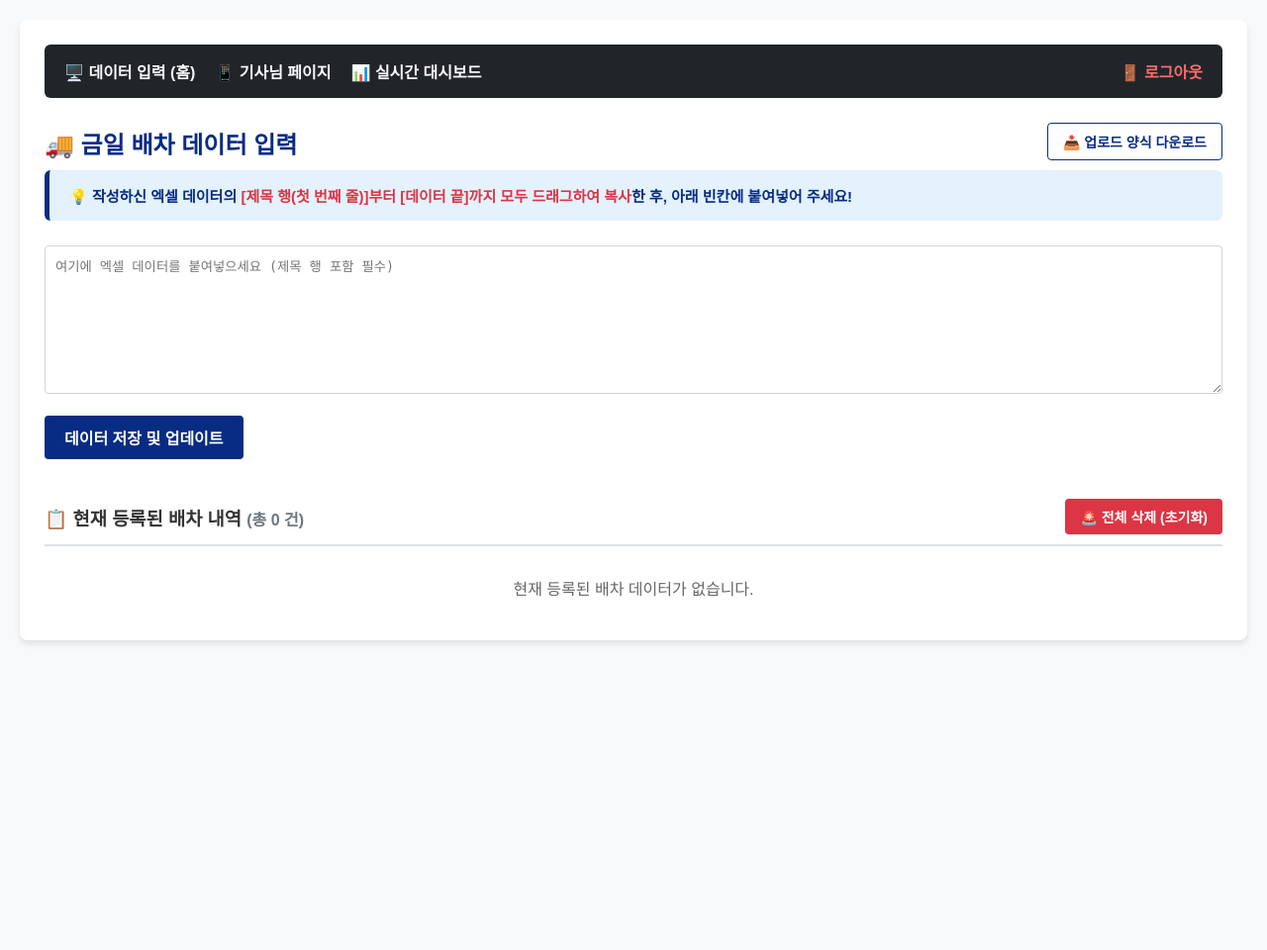
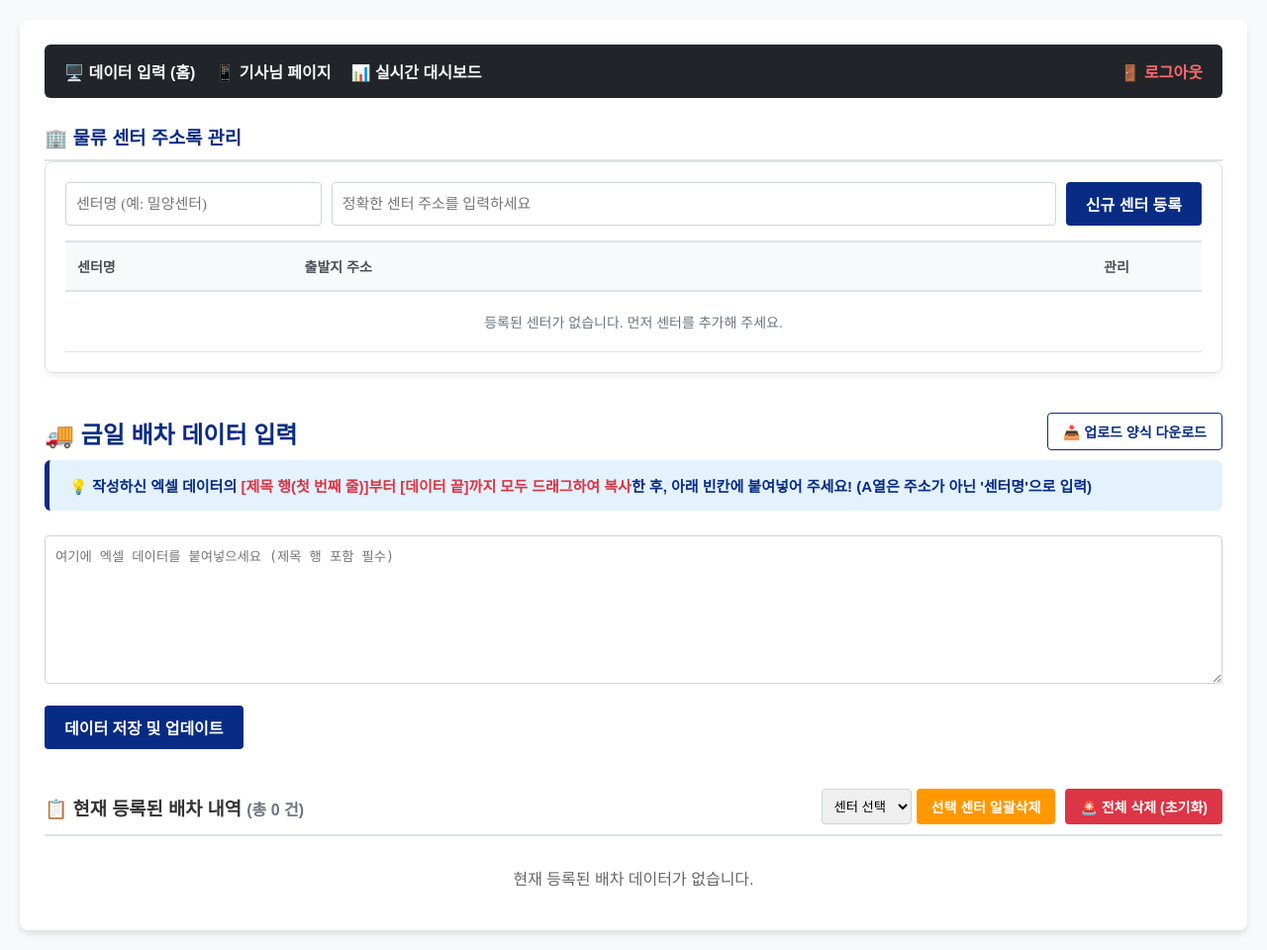
Before and after one commit to cic7860-creator/deliverytime-app, a Flask app: page /admin in a window 1280 px wide. Shown: the whole page at 99% size. Before the commit the page ends 651 px from the top, so only its background shows below. Run offline with Flask 3, Linux system fonts and the light colour scheme; the visitor is signed in with stand-in values (Sample User, id 1); some web fonts are replaced.

Commit message:
Update admin.html

```diff
--- a/templates/admin.html
+++ b/templates/admin.html
@@ -32,24 +32,38 @@
         .btn-update { padding: 5px 10px; background-color: #198754; color: white; border: none; border-radius: 4px; cursor: pointer; font-weight: bold; }
         .text-center { text-align: center !important; }
         .no-wrap { white-space: nowrap; }
-        .search-container { margin-top: 15px; display: flex; gap: 10px; }
-        .search-container input { flex: 1; padding: 12px; font-size: 15px; border: 1px solid #ced4da; border-radius: 4px; font-family: 'Binggrae-Two'; }
+
+        .search-container { margin-top: 15px; display: flex; gap: 10px; align-items: center; }
+        .search-container select, .search-container input { padding: 12px; font-size: 15px; border: 1px solid #ced4da; border-radius: 4px; font-family: 'Binggrae-Two'; }
+        .search-container input { flex: 1; }
+
         .info-box { background-color: #e3f2fd; color: #082c84; padding: 15px 20px; border-radius: 6px; margin-bottom: 15px; border-left: 5px solid #082c84; font-weight: bold; font-size: 15px; }
         .highlight-text { color: #dc3545; }
     </style>
     <script>
         function filterTable() {
-            let input = document.getElementById("adminSearchInput").value.toLowerCase();
+            let textInput = document.getElementById("adminSearchInput").value.toLowerCase();
+            let centerFilter = document.getElementById("adminCenterFilter").value;
             let table = document.getElementById("dispatchTable");
             let tr = table.getElementsByTagName("tr");
+
             for (let i = 1; i < tr.length; i++) {
                 let tds = tr[i].getElementsByTagName("td");
                 let rowText = "";
+                let rowCenter = tds[0] ? tds[0].innerText.trim() : ""; // 첫번째 칸이 센터명
+
                 for (let j = 0; j < tds.length; j++) {
                     if (tds[j]) rowText += tds[j].innerText.toLowerCase() + " ";
                 }
-                if (rowText.includes(input)) tr[i].style.display = "";
-                else tr[i].style.display = "none";
+
+                let matchText = rowText.includes(textInput);
+                let matchCenter = (centerFilter === "" || rowCenter === centerFilter);
+
+                if (matchText && matchCenter) {
+                    tr[i].style.display = "";
+                } else {
+                    tr[i].style.display = "none";
+                }
             }
         }
     </script>
@@ -65,13 +79,50 @@
             <a href="/admin_logout" style="color: #ff6b6b;">🚪 로그아웃</a>
         </div>
 
+        <!-- 💡 센터 관리 영역 추가 -->
+        <div class="section-title" style="margin-top: 0;">
+            <h3 style="margin: 0; color: #082c84;">🏢 물류 센터 주소록 관리</h3>
+        </div>
+        <div style="background: white; padding: 20px; border-radius: 8px; box-shadow: 0 4px 6px rgba(0,0,0,0.05); margin-bottom: 40px; border: 1px solid #dee2e6;">
+            <form action="/admin/add_center" method="POST" style="display: flex; gap: 10px; margin-bottom: 15px;">
+                <input type="text" name="center_name" placeholder="센터명 (예: 밀양센터)" required style="flex: 1; padding: 10px; border: 1px solid #ced4da; border-radius: 4px; font-family: 'Binggrae-Two'; font-size: 15px;">
+                <input type="text" name="center_address" placeholder="정확한 센터 주소를 입력하세요" required style="flex: 3; padding: 10px; border: 1px solid #ced4da; border-radius: 4px; font-family: 'Binggrae-Two'; font-size: 15px;">
+                <button type="submit" class="btn btn-primary">신규 센터 등록</button>
+            </form>
+            <table style="min-width: 100%;">
+                <thead>
+                    <tr>
+                        <th style="width: 20%;">센터명</th>
+                        <th style="width: 65%;">출발지 주소</th>
+                        <th style="width: 15%; text-align: center;">관리</th>
+                    </tr>
+                </thead>
+                <tbody>
+                    {% for c in centers %}
+                    <tr>
+                        <td style="font-weight: bold; color: #082c84;">{{ c.name }}</td>
+                        <td>{{ c.address }}</td>
+                        <td class="text-center">
+                            <form action="/admin/delete_center/{{ c.id }}" method="POST" onsubmit="return confirm('이 센터를 정말 삭제하시겠습니까?');" style="margin: 0;">
+                                <button type="submit" class="btn btn-danger" style="padding: 5px 10px;">삭제</button>
+                            </form>
+                        </td>
+                    </tr>
+                    {% else %}
+                    <tr><td colspan="3" class="text-center" style="color: #6c757d; padding: 20px;">등록된 센터가 없습니다. 먼저 센터를 추가해 주세요.</td></tr>
+                    {% endfor %}
+                </tbody>
+            </table>
+        </div>
+
+        <!-- 기존 데이터 입력 영역 -->
         <div style="display: flex; justify-content: space-between; align-items: flex-end; margin-bottom: 10px;">
             <h2 style="margin: 0;">🚚 금일 배차 데이터 입력</h2>
             <a href="/download_template" class="btn-outline">📥 업로드 양식 다운로드</a>
         </div>
 
         <div class="info-box">
-            💡 작성하신 엑셀 데이터의 <span class="highlight-text">[제목 행(첫 번째 줄)]부터 [데이터 끝]까지 모두 드래그하여 복사</span>한 후, 아래 빈칸에 붙여넣어 주세요!
+            💡 작성하신 엑셀 데이터의 <span class="highlight-text">[제목 행(첫 번째 줄)]부터 [데이터 끝]까지 모두 드래그하여 복사</span>한 후, 아래 빈칸에 붙여넣어 주세요! (A열은 주소가 아닌 '센터명'으로 입력)
         </div>
 
         <form action="/admin" method="POST">
@@ -82,13 +133,34 @@
 
         <div class="section-title">
             <h3 style="margin: 0;">📋 현재 등록된 배차 내역 <span style="color:#6c757d; font-size:16px;">(총 {{ dispatches|length }} 건)</span></h3>
-            <form action="/admin/delete_all" method="POST" onsubmit="return confirm('정말 모든 배차 데이터를 삭제하시겠습니까?\n이 작업은 되돌릴 수 없습니다.');">
-                <button type="submit" class="btn btn-danger">🚨 전체 삭제 (초기화)</button>
-            </form>
+
+            <div style="display: flex; gap: 10px;">
+                <!-- 💡 특정 센터 데이터만 지우는 기능 -->
+                <form action="/admin/delete_by_center" method="POST" onsubmit="return confirm('선택한 센터의 배차 데이터를 모두 삭제하시겠습니까?');" style="margin: 0; display: flex; gap: 5px;">
+                    <select name="center_name" required style="padding: 8px; border-radius: 4px; border: 1px solid #ced4da; font-family: 'Binggrae-Two';">
+                        <option value="">센터 선택</option>
+                        {% for c in centers %}
+                        <option value="{{ c.name }}">{{ c.name }}</option>
+                        {% endfor %}
+                    </select>
+                    <button type="submit" class="btn btn-danger" style="background-color: #ff9800;">선택 센터 일괄삭제</button>
+                </form>
+
+                <form action="/admin/delete_all" method="POST" onsubmit="return confirm('정말 모든 배차 데이터를 삭제하시겠습니까?\n이 작업은 되돌릴 수 없습니다.');" style="margin: 0;">
+                    <button type="submit" class="btn btn-danger">🚨 전체 삭제 (초기화)</button>
+                </form>
+            </div>
         </div>
 
         {% if dispatches %}
         <div class="search-container">
+            <!-- 💡 센터 필터 셀렉트박스 추가 -->
+            <select id="adminCenterFilter" onchange="filterTable()">
+                <option value="">🏢 전체 센터</option>
+                {% for c in centers %}
+                <option value="{{ c.name }}">{{ c.name }}</option>
+                {% endfor %}
+            </select>
             <input type="text" id="adminSearchInput" onkeyup="filterTable()" placeholder="🔍 기사명, 매장명, 주소 등으로 빠르게 검색하세요...">
         </div>
 
@@ -96,6 +168,7 @@
             <table id="dispatchTable">
                 <thead>
                     <tr>
+                        <th class="text-center">센터명</th>
                         <th class="text-center">기사명 / 차량</th>
                         <th>매장명</th>
                         <th class="text-center">순서</th>
@@ -108,6 +181,7 @@
                 <tbody>
                     {% for d in dispatches %}
                     <tr>
+                        <td class="text-center no-wrap" style="font-weight: bold; color: #6c757d;">{{ d.center_name }}</td>
                         <td class="text-center no-wrap" style="color: #082c84;">
                             <strong style="font-size: 15px;">{{ d.driver_name }}</strong><br>
                             <span style="font-size: 12px; color: #6c757d;">{{ d.vehicle_num }}</span>
@@ -116,7 +190,6 @@
                         <td class="text-center" style="font-weight: bold;">{{ d.delivery_seq }}</td>
                         <td style="font-size: 13px; color: #555;">
                             {{ d.store_address }}
-                            <!-- 💡 [추가] 좌표(store_x/y)가 없으면 경고 표시 -->
                             {% if not d.store_x or not d.store_y %}
                                 <div style="color: #dc3545; font-weight: bold; font-size: 12px; margin-top: 4px;">🚨 주소 인식 실패 (수정 요망)</div>
                             {% endif %}
```
